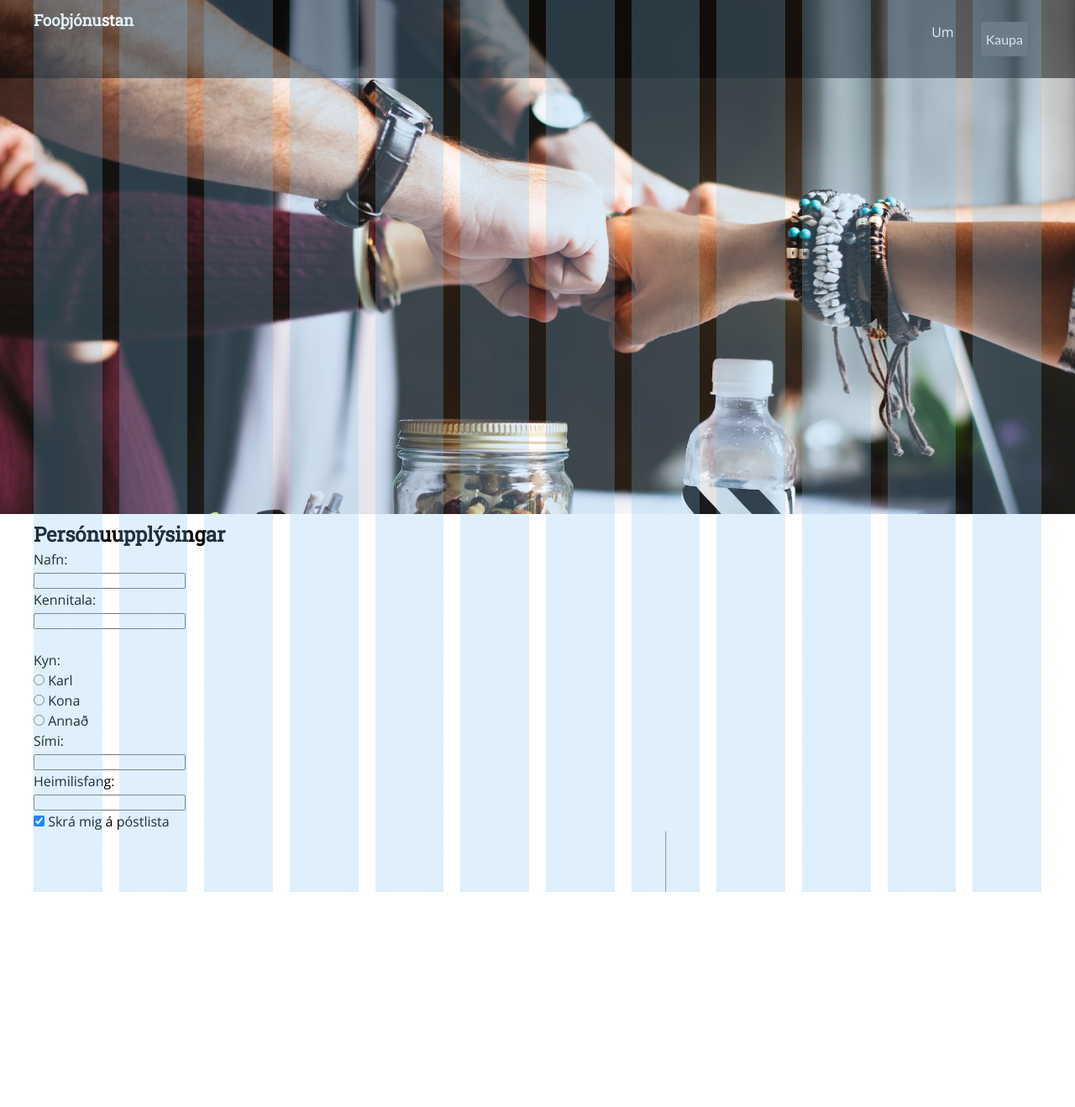
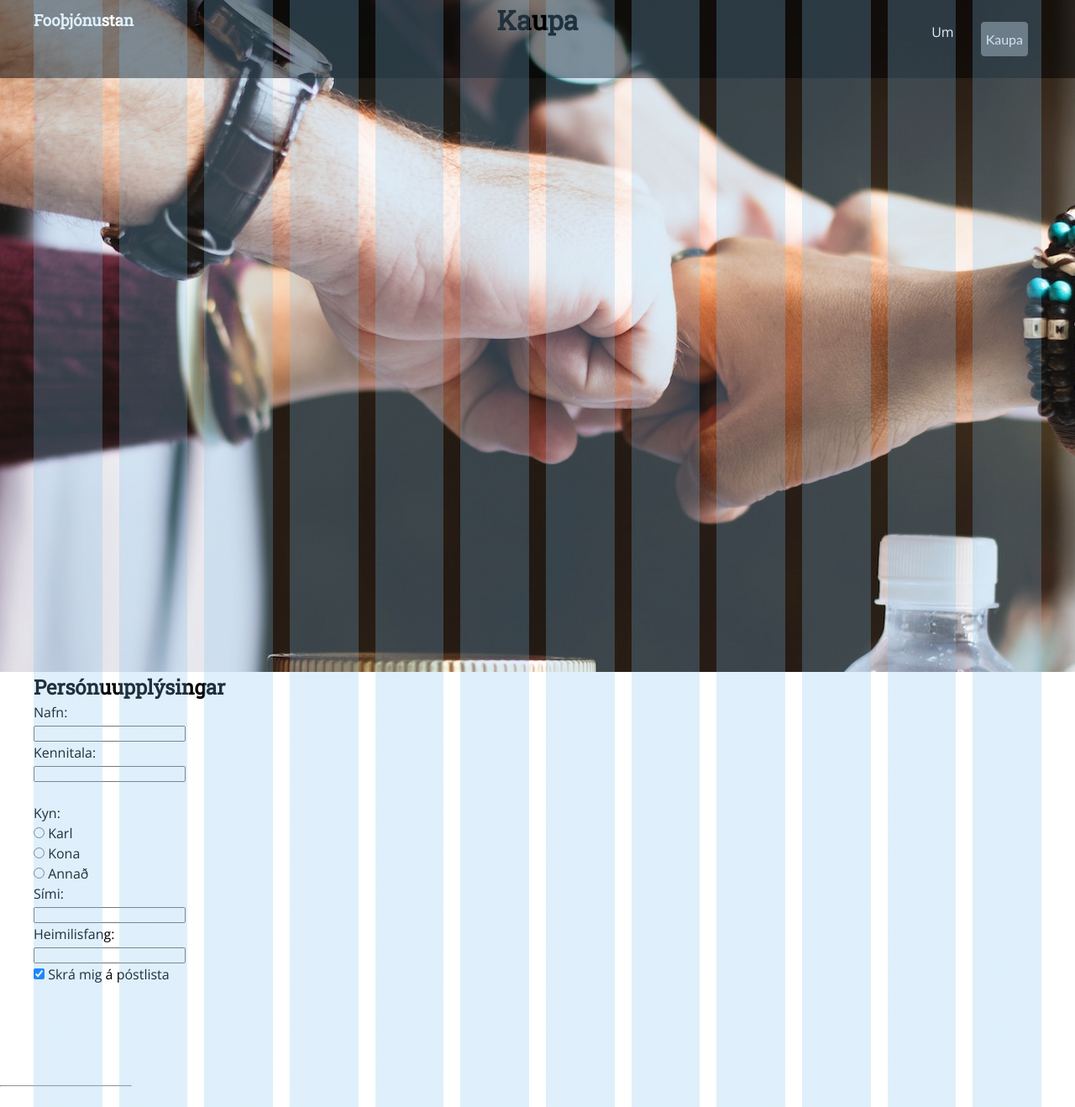
Before and after one commit to dezimba/Stortverkefni1, a plain HTML site: page kaupa.html in a window 1280 px wide. Shown: the whole page at 84% size. Before the commit the page ends 1062 px from the top, so only its background shows below. Drawn offline with nearby package versions, Linux system fonts and the light colour scheme; files that its build step writes are made by us from their sources.

Commit message:
Lagaði position á header + texta, og meir

```diff
--- a/kaupa.html
+++ b/kaupa.html
@@ -25,8 +25,10 @@
         </nav>
       </div>
     </div>
-    <div class="header">
-      <img src="bg-subpage.jpg" alt="">
+    <div class="header__subpage">
+      <div class="header__content">
+        <h1>Kaupa</h1>
+      </div>
     </div>
     <main>
     <div class="info">
@@ -55,6 +57,7 @@
     <footer>
       <div class="footer">
         <div>
+          <div>
             <p>Fooþjónustan</p>
             <p>123-4567</p>
           </div>
@@ -64,7 +67,8 @@
             <p>900 Foobar</p>
           </div>
           <hr>
-        <p> copyright Fooþjónustan 2017</p>
+          <p>©Fooþjónustan 2017</p>
+        </div>
       </div>
     </footer>
   </body>
--- a/scss/header.scss
+++ b/scss/header.scss
@@ -2,6 +2,7 @@
 
   &__index {
     background-image: url(bg.jpg);
+    background-position: 50% 50%;
     width: 100%;
     height: 100vh;
     display: flex;
@@ -11,6 +12,7 @@
 
   &__subpage {
     background-image: url(bg-subpage.jpg);
+    background-position: 50% 50%;
     width: 100%;
     height: 100vh;
     display: flex;
```
Also changed, not shown: index.html (+3 -1 lines), um.html (+6 -1 lines). Lines whose indentation alone changed are shown as unchanged.
